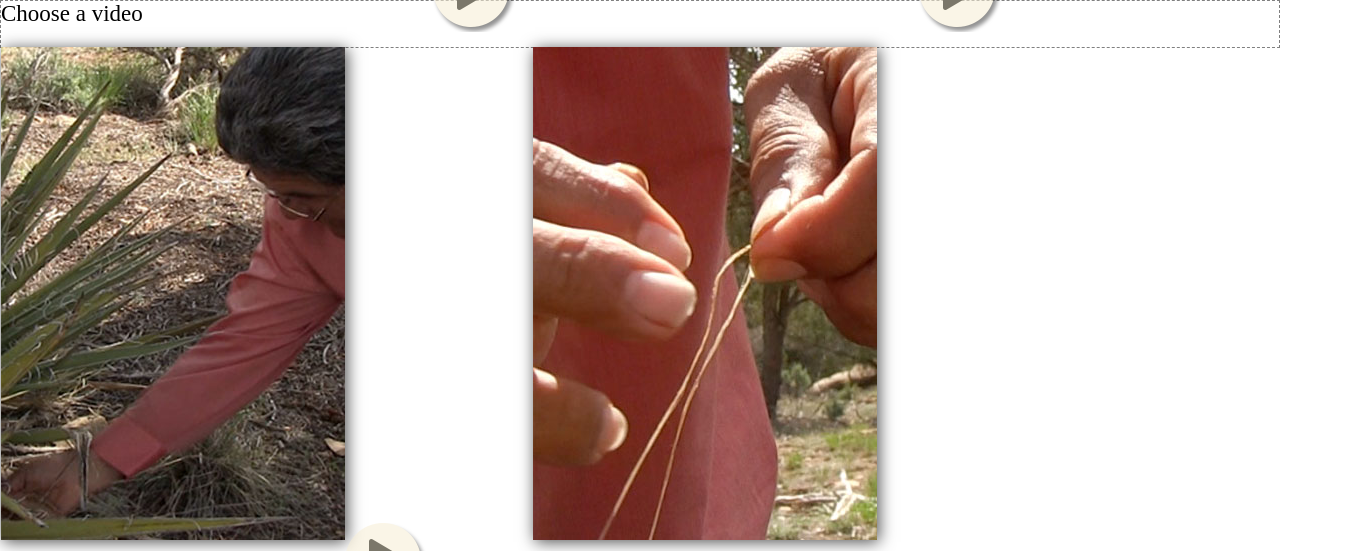
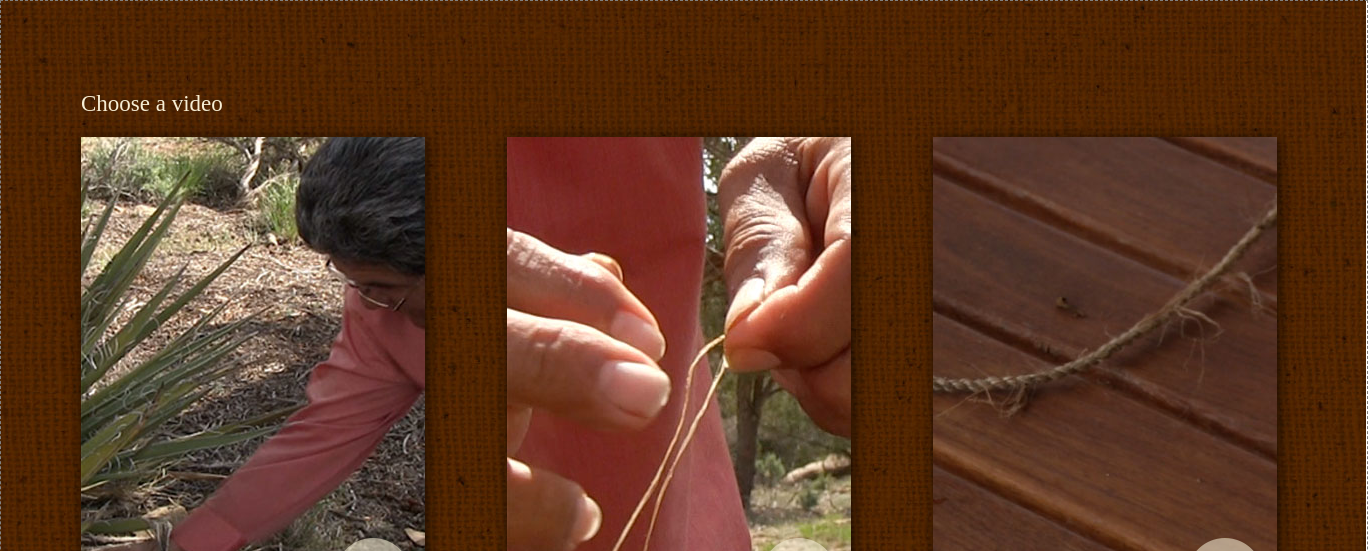
Before and after one commit to scimusmn/kiosk_video_player, a website: page src/index.html in a window 1280 px wide. Shown: the top 551 px of the page, 1368 px wide, since content can reach past the window. Drawn offline with Linux system fonts and the light colour scheme.

Commit message:
Widescreen hc_brown theme styles

```diff
--- a/src/themes/history_colorado/colorado.css
+++ b/src/themes/history_colorado/colorado.css
@@ -33,8 +33,9 @@ div.videoBox img {
   font-family: "Proxima Nova", "Myriad Pro";
 }
 
-/* Sub-theme: hc_brown */
-body.hc_brown {
+/* Sub-themes: hc_brown, hc_brown_wide */
+body.hc_brown,
+body.hc_brown_wide {
   background: url(../../../assets/themes/history_colorado/bg_brown.jpg) no-repeat;
   color: #f7eed4;
   height: 768px;
@@ -50,6 +51,21 @@ body.hc_brown {
 .hc_brown .videoBox img {
   height: 430px;
   width: 310px;
+}
+body.hc_brown_wide {
+  width: 1366px;
+  background: url(../../../assets/themes/history_colorado/bg_brown_wide.jpg) no-repeat;
+}
+.hc_brown_wide #wrapper {
+  padding: 90px 80px;
+}
+.hc_brown_wide .videoBox {
+  width: 354px;
+  margin-right: 72px;
+}
+.hc_brown_wide .videoBox img {
+  width: 344px;
+  height: 493px;
 }
 
 /* Sub-theme: hc_snow */
```
